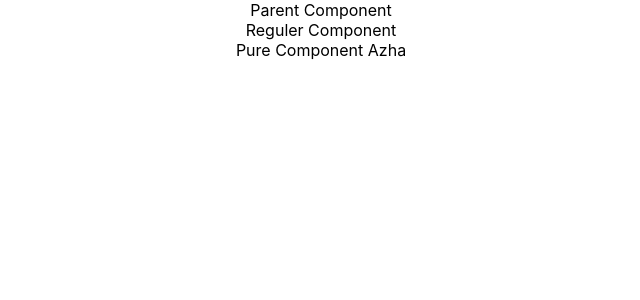
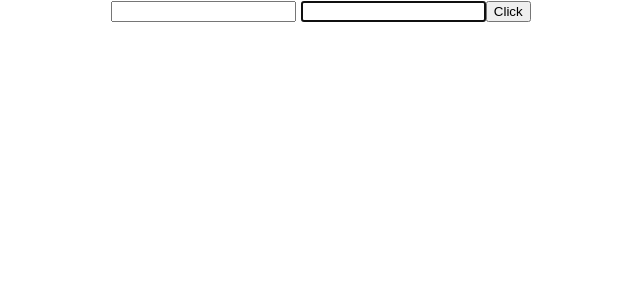
Before and after one commit to azhafth/percobaan, a React (Create React App) app: page / in a window 1280 px wide. Shown: the top 300 px of the page, without its empty margins (319-959 px from the left). Built offline with nearby package versions, Linux system fonts and the light colour scheme.

Commit message:
perubahan siang ini

```diff
--- a/src/App.js
+++ b/src/App.js
@@ -1,8 +1,9 @@
 import React, { Component } from 'react';
 // import logo from './logo.svg';
 import './App.css';
-import PureComp from './components/PureComp';
-import ParentComp from './components/ParentComp';
+import RefsDemo from './components/RefsDemo';
+// import PureComp from './components/PureComp';
+// import ParentComp from './components/ParentComp';
 // import FragmentDemo from './components/FragmentDemo';
 // import Table from './components/Table';
 // import LifecycleA from './components/LifecycleA';
@@ -29,7 +30,8 @@
   render() {
   return (
     <div className="App">
-      <ParentComp/>
+      <RefsDemo/>
+      {/* <ParentComp/> */}
       {/* <PureComp/> */}
       {/* <Table/> */}
       {/* <FragmentDemo/> */}
--- /dev/null
+++ b/src/components/RefsDemo.js
@@ -0,0 +1,36 @@
+import React, { Component } from 'react';
+
+class RefsDemo extends Component {
+    constructor(props) {
+        super(props);
+        this.inputRef = React.createRef(); // Membuat ref untuk input
+        this.cbRef = null
+        this.setCbRef = element => {
+            this.cbRef = element
+        }
+    }
+
+    componentDidMount() {
+        if (this.cbRef) {
+            this.cbRef.focus()
+        }
+    //     this.inputRef.current.focus(); // Mengatur fokus pada input setelah komponen dipasang
+    //     console.log(this.inputRef); // Melihat ref di console
+    }
+
+    clickHandler = () => {
+        alert(this.inputRef.current.value); // Menampilkan nilai input saat tombol diklik
+    }
+
+    render() {
+        return (
+            <div>
+                <input type="text" ref={this.inputRef} /> {/* Menghubungkan ref ke elemen input */}
+                <input type="text" ref={this.setCbRef} />
+                <button onClick={this.clickHandler}>Click</button> {/* Tombol untuk memicu alert */}
+            </div>
+        );
+    }
+}
+
+export default RefsDemo;
```
